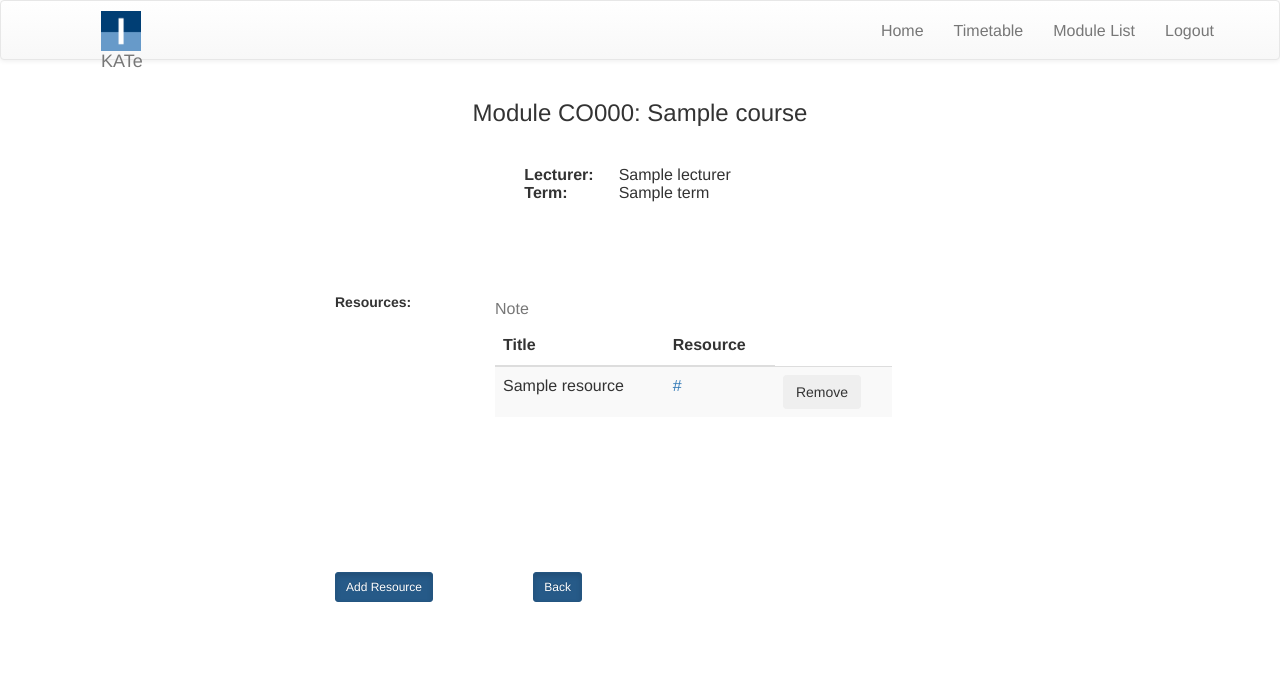
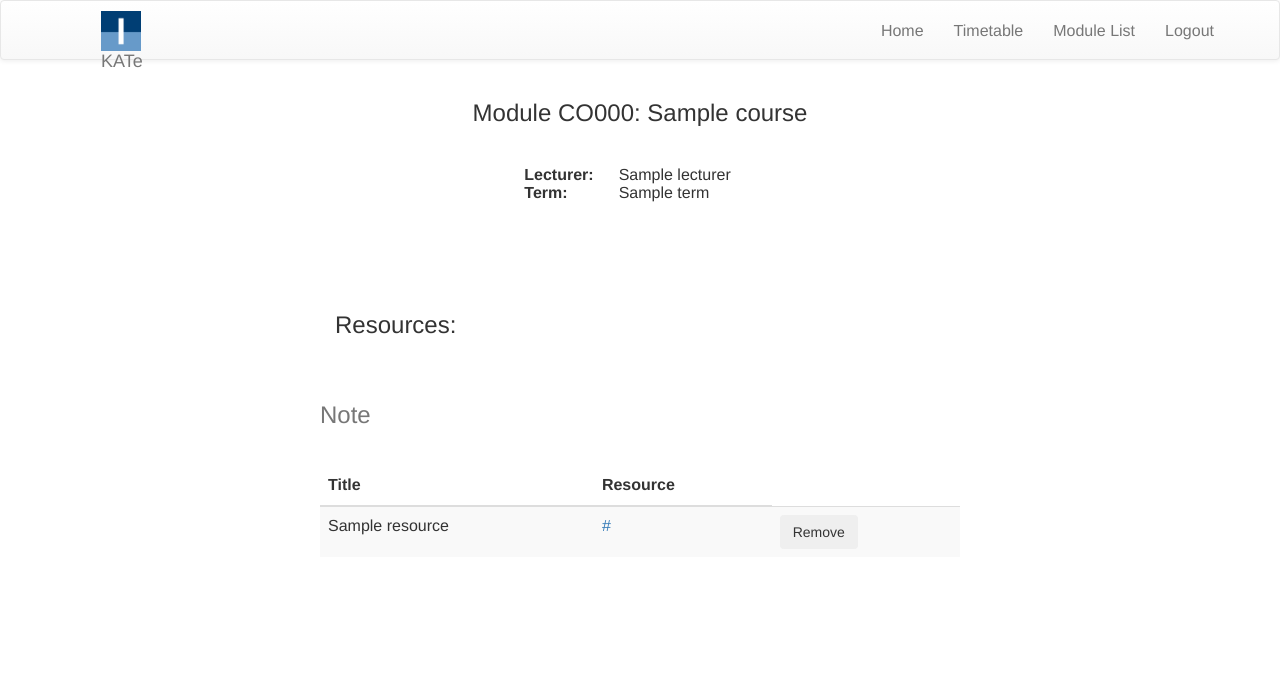
Before and after one commit to yifanthomaswu/KATE-Django, a Django app: template KATE/kateapp/templates/kateapp/course_management.html in a window 1280 px wide. Shown: the top 688 px of the page. Before the commit the page ends 602 px from the top, so only its background shows below. Run offline with Django 3.2, Linux system fonts and the light colour scheme; the template is opened without the code that fills it: most values are stand-ins (such as "Sample title", 1, 10 or a date in 2020); form fields are guessed from the names that the template uses; some libraries are stand-ins or nearby versions.

Commit message:
Add more styling to course management page

```diff
--- a/KATE/kateapp/templates/kateapp/course_management.html
+++ b/KATE/kateapp/templates/kateapp/course_management.html
@@ -74,14 +74,13 @@
   </div>
 
   <div class="fieldWrapper form-group container-fluid container-link">
-    <label class="col-sm-3 control-label">Resources:</label>
-    <div class="col-sm-8">
+    <label class="col-sm-3 control-label"><h3>Resources:</h3></label>
     <form id="removeForm" action="{% url 'course_management' course.code %}" method="post" enctype="multipart/form-data">
       {% csrf_token %}
       {% for rs in resource %}
       <p>
         <table class="table table-striped table-responsive">
-          <caption {% if not rs %} hidden='true' {% endif %}>{% cycle 'Note' 'Problem' 'Url' 'Panopto' 'Piazza' 'Homepage' %}</caption>
+          <caption {% if not rs %} hidden='true' {% endif %}><h3>{% cycle 'Note' 'Problem' 'Url' 'Panopto' 'Piazza' 'Homepage' %}</h3></caption>
           {% if rs %}
           <thead>
             <tr>
@@ -111,7 +110,6 @@
       </p>
       {% endfor %}
     </form>
-    </div>
   </div>
 
 
```
